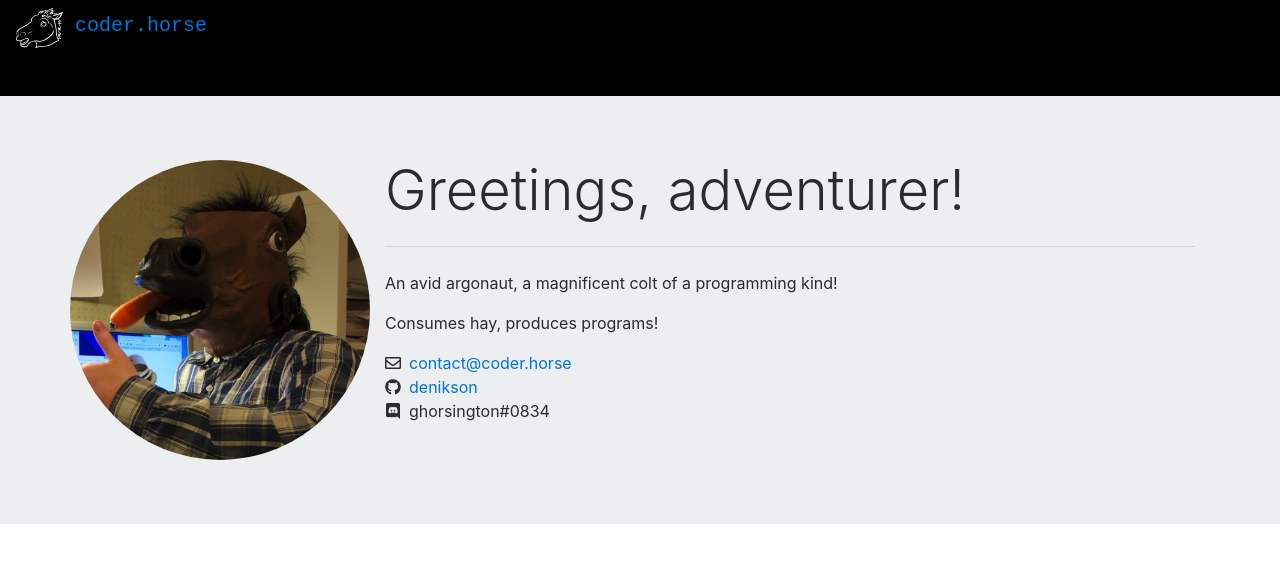
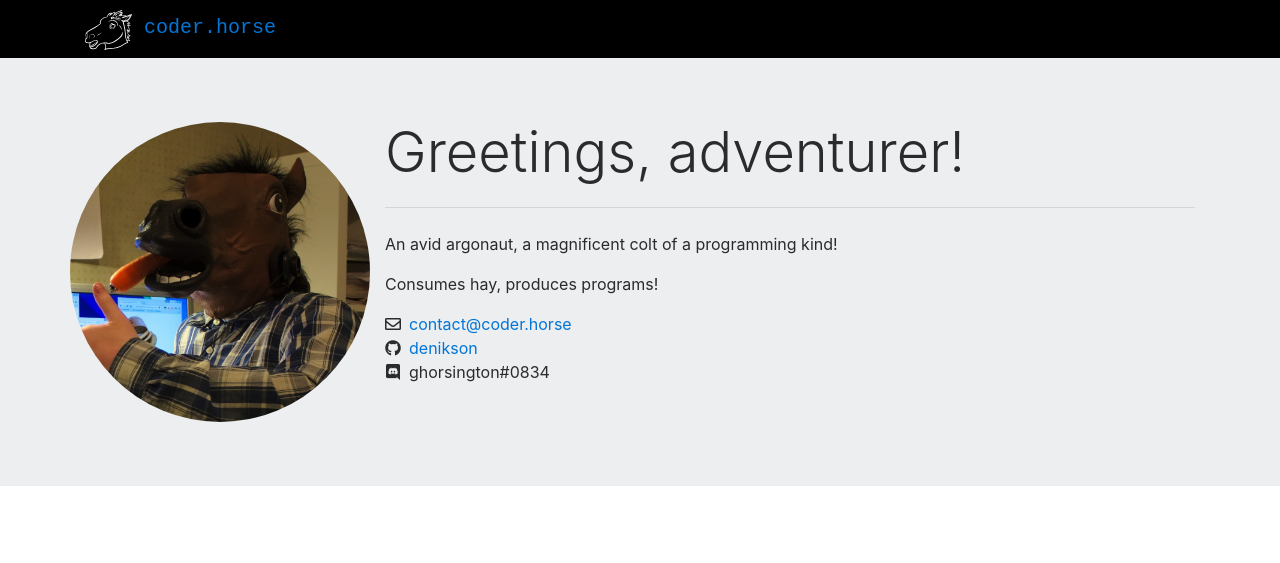
Before and after one commit to denikson/denikson.github.io, a Jekyll site: the page built from index.html, in a window 1280 px wide. Shown: the top 563 px of the page. Built offline with Jekyll 4.4.1, drawn with Linux system fonts in a browser that asks for light colours; nearby versions of some CDN libraries; a style sheet for code colours, icons or effects is not loaded.

Commit message:
updated navbar

```diff
--- a/_includes/navbar.html
+++ b/_includes/navbar.html
@@ -1,7 +1,9 @@
 <nav class="navbar navbar-expand-lg navbar-dark bg-horse">
+    <div class="container">
         <a class="navbar-brand py-0" href="{{ site.url }}">
-        <span class="brand-icon d-inline-block align-top" >{% include icons/horse.svg %} </span>
-        <span class="align-middle">coder.horse</span><span class="brand-marker">_</span>
+            <span class="brand-icon d-inline-block align-top">{% include icons/horse.svg %} </span>
+            <span class="align-middle">coder.horse</span>
+            <span class="brand-marker">_</span>
         </a>
 
         <button class="navbar-toggler" type="button" data-toggle="collapse" data-target="#navbarSupportedContent" aria-controls="navbarSupportedContent"
@@ -31,4 +33,5 @@
             </li> -->
             </ul>
         </div>
+    </div>
 </nav>
--- a/assets/styles/style.css
+++ b/assets/styles/style.css
@@ -36,7 +36,7 @@
 }
 
 .navbar-brand:hover .horse-outline {
-    fill: black !important;
+    fill: #1f1f1f !important;
 }
 
 .brand-icon, .brand-icon svg {
@@ -46,6 +46,7 @@
 
 .brand-marker {
     opacity: 0;
+    margin-left: -0.6em;
 }
 
 .navbar-brand:hover .brand-marker{
```
Lines whose indentation alone changed are shown as unchanged.
